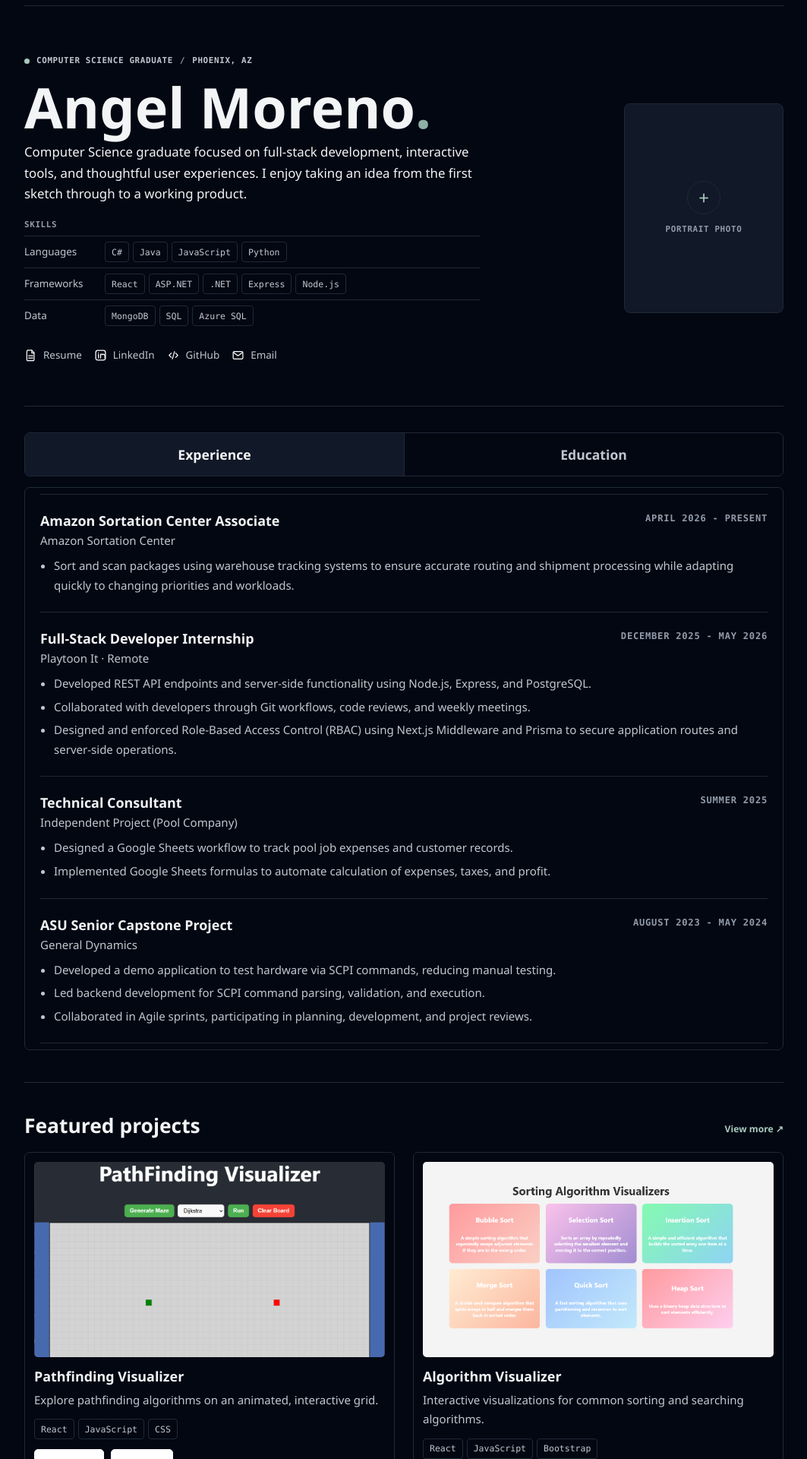
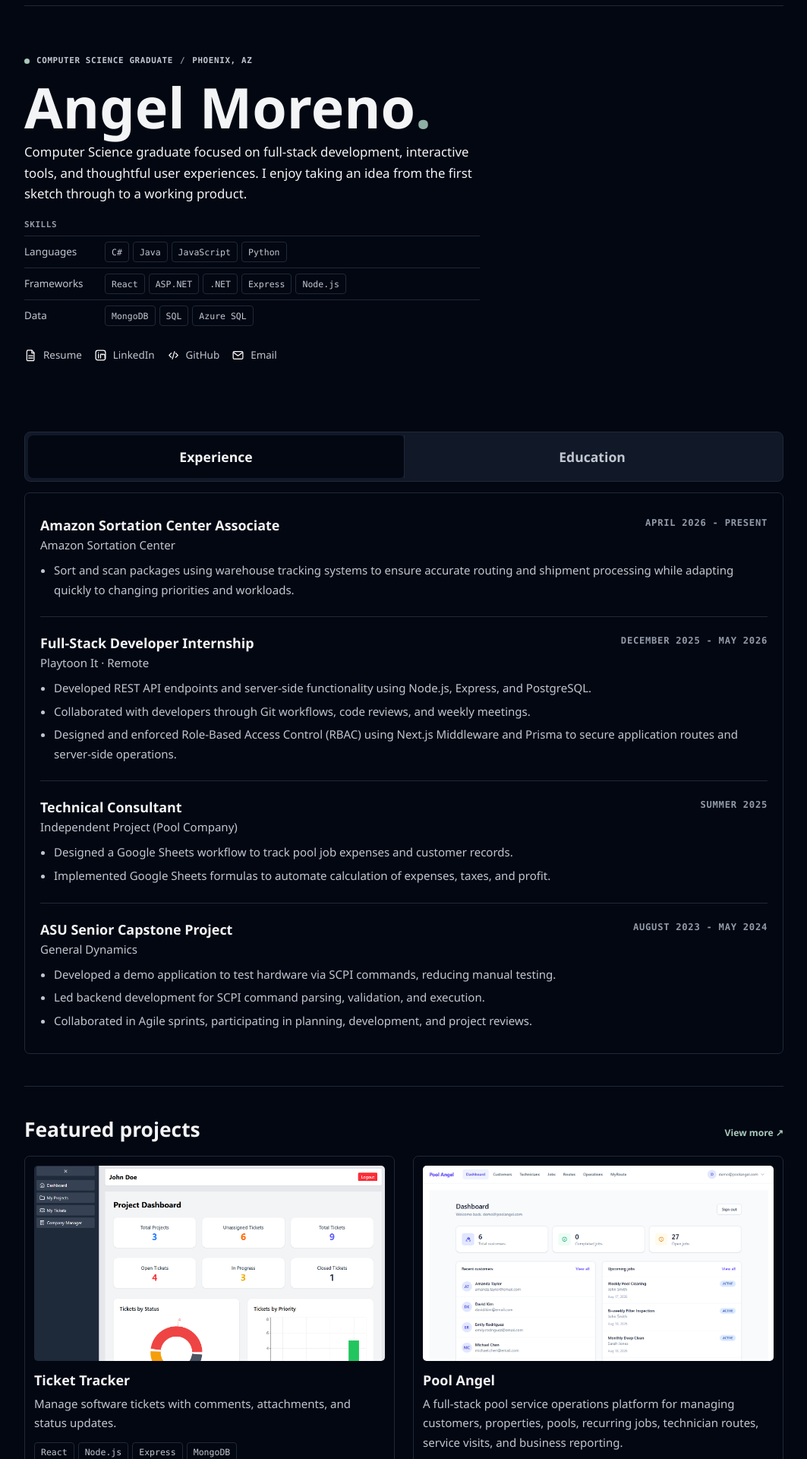
Before and after one commit to AngelMoreno24/Personal-Website, a React (Create React App) app in the folder personal-website/: page / in a window 1280 px wide. Shown: the part 60-1980 px from the top of the page at 76% size, without its empty margins (108-1171 px from the left). Built offline with nearby package versions, Linux system fonts and the light colour scheme.

Commit message:
added poolAngel

```diff
--- a/personal-website/src/App.js
+++ b/personal-website/src/App.js
@@ -5,6 +5,7 @@ import expenseTracker from "./images/expenseTracker.PNG";
 import pathfindingVisualizer from "./images/pathfindingVisualizer.PNG";
 import chatApp from "./images/chatApp.PNG";
 import ticketTracker from "./images/ticketTracker.PNG";
+import poolAngel from "./images/poolAngel.PNG";
 
 const skills = [
   { category: "Languages", items: ["C#", "Java", "JavaScript", "Python"] },
@@ -13,6 +14,22 @@ const skills = [
 ];
 
 const projects = [
+  {
+    name: "Ticket Tracker",
+    image: ticketTracker,
+    description: "Manage software tickets with comments, attachments, and status updates.",
+    stack: ["React", "Node.js", "Express", "MongoDB"],
+    github: "https://github.com/AngelMoreno24/Bug-Tracker",
+    demo: "https://am-ticket-tracker.netlify.app",
+  },
+  {
+    name: "Pool Angel",
+    image: poolAngel,
+    description: "A full-stack pool service operations platform for managing customers, properties, pools, recurring jobs, technician routes, service visits, and business reporting.",
+    stack: ["React", "Vite", "Tailwind CSS", "Node.js", "Express", "Prisma", "PostgreSQL", "Supabase Auth"],
+    github: "https://github.com/AngelMoreno24/Pool-Angel",
+    demo: "https://am-pool-angel.netlify.app/",
+  },
   {
     name: "Pathfinding Visualizer",
     image: pathfindingVisualizer,
@@ -35,7 +52,6 @@ const projects = [
     description: "Track daily expenses and get a clearer view of spending habits.",
     stack: ["React", "Node.js", "Express", "MongoDB"],
     github: "https://github.com/AngelMoreno24/Expense-Tracker",
-    demo: "https://gorgeous-churros-134386.netlify.app",
   },
   {
     name: "Chat Application",
@@ -43,15 +59,6 @@ const projects = [
     description: "A real-time chat app with multiple rooms and user authentication.",
     stack: ["React", "Node.js", "Express", "Socket.IO", "Azure SQL"],
     github: "https://github.com/AngelMoreno24/chat-website",
-    demo: "https://am-chat-application.netlify.app/home",
-  },
-  {
-    name: "Ticket Tracker",
-    image: ticketTracker,
-    description: "Manage software tickets with comments, attachments, and status updates.",
-    stack: ["React", "Node.js", "Express", "MongoDB"],
-    github: "https://github.com/AngelMoreno24/Bug-Tracker",
-    demo: "https://am-ticket-tracker.netlify.app",
   },
 ];
 
@@ -179,13 +186,10 @@ function App() {
             </div>
           </div>
 
-          <div className="portrait-placeholder" role="img" aria-label="Portrait photo placeholder">
-            <span className="portrait-symbol" aria-hidden="true">+</span>
-            <span className="portrait-caption">PORTRAIT PHOTO</span>
-          </div>
         </section>
 
         <section className="section-wrap history-section" aria-label="Experience and education">
+          <div className="profile-tabs-frame">
             <div className="profile-tabs" role="tablist" aria-label="Experience and education">
               <button
                 id="experience-tab"
@@ -205,6 +209,7 @@ function App() {
                 aria-controls="history-panel"
                 onClick={() => setActiveHistoryTab("education")}
               >Education</button>
+            </div>
           </div>
           <div
             className="history-panel"
@@ -237,11 +242,13 @@ function App() {
                 <div className="education-mark">
                   <img src="/icons/asu-mark.svg" alt="Arizona State University" />
                 </div>
-                <div>
+                <div className="education-content">
+                  <div className="education-heading">
                     <h2>Bachelor of Computer Science</h2>
+                    <div className="experience-meta">August 2020 - May 2024</div>
+                  </div>
                   <p>Arizona State University</p>
                   <p>Ira A. Fulton Schools of Engineering</p>
-                  <p>August 2020 - May 2024</p>
                   <ul className="education-highlights">
                     <li>4-time recipient of the Dean's Honor List</li>
                   </ul>
@@ -284,9 +291,9 @@ function App() {
 function ProjectCard({ project }) {
   return (
     <article className="project-card">
-      <div className="project-image-link">
+      {project.image && <div className="project-image-link">
         <img className="project-image" src={project.image} alt={`${project.name} interface`} loading="lazy" />
-      </div>
+      </div>}
       <div className="project-heading">
         <h3>{project.name}</h3>
       </div>
--- a/personal-website/src/Portfolio.css
+++ b/personal-website/src/Portfolio.css
@@ -109,42 +109,9 @@ button:focus-visible {
 }
 
 .hero-section {
-  display: grid;
-  grid-template-columns: minmax(0, 1fr) 210px;
-  align-items: center;
-  gap: clamp(32px, 6vw, 64px);
   padding-block: 64px 58px;
 }
 
-.portrait-placeholder {
-  grid-column: 2;
-  grid-row: 1;
-  display: flex;
-  width: 100%;
-  aspect-ratio: 0.76;
-  flex-direction: column;
-  align-items: center;
-  justify-content: center;
-  gap: 12px;
-  border: 1px solid var(--line);
-  border-radius: 8px;
-  background: var(--surface);
-  color: var(--quiet);
-}
-
-.portrait-symbol {
-  display: grid;
-  width: 44px;
-  aspect-ratio: 1;
-  place-items: center;
-  border: 1px solid var(--line);
-  border-radius: 50%;
-  color: var(--accent);
-  font-size: 1.5rem;
-  font-weight: 300;
-}
-
-.portrait-caption,
 .eyebrow,
 .experience-meta {
   font-family: ui-monospace, SFMono-Regular, Menlo, monospace;
@@ -156,8 +123,7 @@ button:focus-visible {
 }
 
 .hero-copy {
-  grid-column: 1;
-  grid-row: 1;
+  max-width: 760px;
 }
 
 .eyebrow {
@@ -278,14 +244,23 @@ button:focus-visible {
   display: grid;
   grid-template-columns: repeat(2, minmax(0, 1fr));
   overflow: hidden;
+  border-radius: 7px;
+}
+
+.profile-tabs-frame {
+  padding: 4px;
   border: 1px solid var(--line);
-  border-radius: 7px;
+  border-radius: 8px;
+  background: var(--surface);
+}
+
+.history-section {
+  border-top: 0;
 }
 
 .profile-tab {
   min-height: 56px;
   padding: 0 12px;
-  border: 0;
   border: 0;
   background: transparent;
   color: var(--muted);
@@ -295,7 +270,8 @@ button:focus-visible {
 }
 
 .profile-tab[aria-selected="true"] {
-  background: var(--surface);
+  border-radius: 5px;
+  background: var(--page);
   color: var(--text);
 }
 
@@ -346,6 +322,18 @@ button:focus-visible {
   font-weight: 620;
 }
 
+.education-content {
+  min-width: 0;
+  flex: 1;
+}
+
+.education-heading {
+  display: flex;
+  align-items: flex-start;
+  justify-content: space-between;
+  gap: 20px;
+}
+
 .education-entry p {
   margin: 5px 0 0;
   color: var(--muted);
@@ -361,13 +349,13 @@ button:focus-visible {
   margin-bottom: 18px;
 }
 
-.experience-list {
-  border-top: 1px solid var(--line);
-}
-
 .experience-entry {
   padding-block: 22px;
   border-bottom: 1px solid var(--line);
+}
+
+.experience-entry:last-child {
+  border-bottom: 0;
 }
 
 .experience-heading {
```
Also changed, not shown: personal-website/src/images/poolAngel.PNG (added), 1 other file (tests, documents, lock files or other folders). Lines whose indentation alone changed are shown as unchanged.
